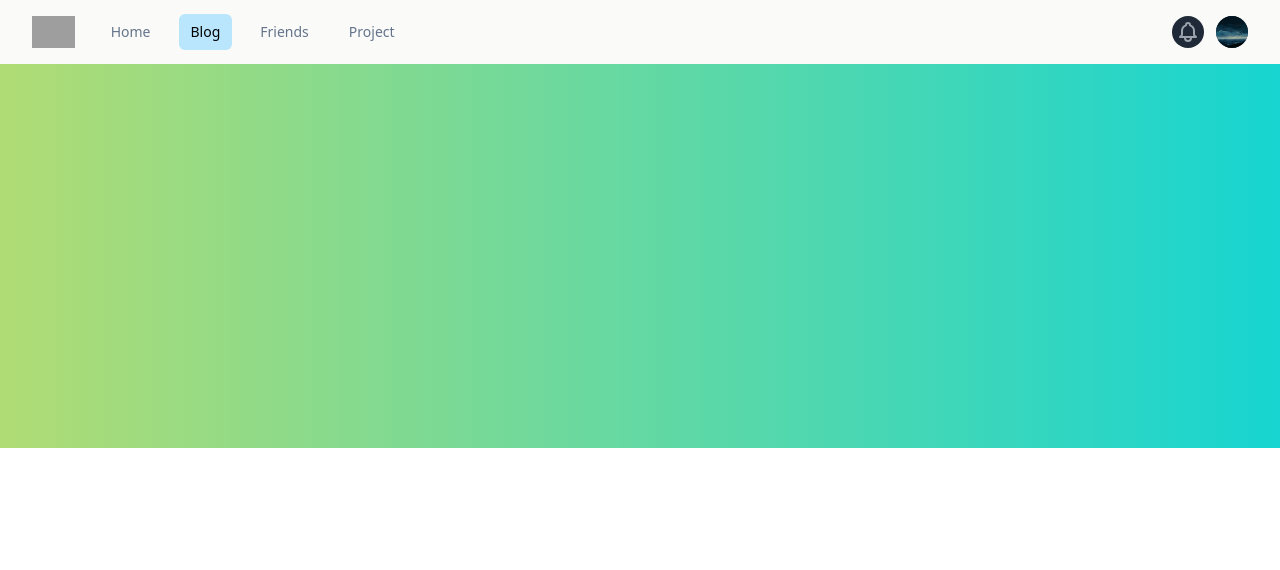
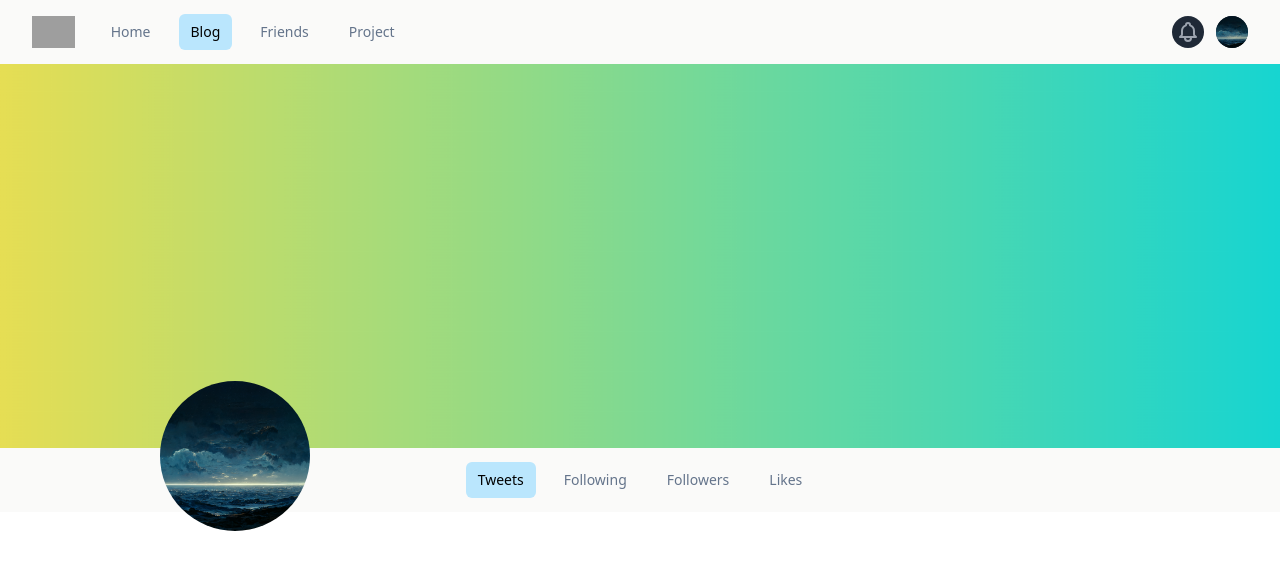
Before and after one commit to scooomaker/BlogChain, a Next.js app: page / in a window 1280 px wide. Shown: the top 570 px of the page. Built offline with nearby package versions, Linux system fonts and the light colour scheme; grey boxes are pictures that could not be loaded.

Commit message:
add LittleNav and fix bg bugs

```diff
--- /dev/null
+++ b/components/LittleNav.tsx
@@ -0,0 +1,79 @@
+import React from 'react'
+import { Disclosure } from '@headlessui/react'
+
+const navigation = [
+  { name: 'Tweets', href: '#', current: true },
+  { name: 'Following', href: '#', current: false },
+  { name: 'Followers', href: '#', current: false },
+  { name: 'Likes', href: '#', current: false },
+]
+
+function classNames(...classes: string[]) {
+  return classes.filter(Boolean).join(' ')
+}
+
+
+const profileImg = '/images/sea1.png'
+
+
+function LittleNav() {
+  return (
+    <>
+      <Disclosure as="nav" className="bg-stone-50 sticky top-0">
+        {({ open }) => (
+          <>
+            <div className="max-w-7xl mx-auto px-2 sm:px-6 lg:px-8">
+
+              {/* main  */}
+              <div className="relative flex items-center justify-between h-16">
+
+                {/* img  */}
+                <div className='h-[150px] w-[150px] flex-1 flex justify-center'>
+                  <img className="imaged" src={profileImg} />
+                  {/* <img className="rounded-full ring-2 -translate-y-6 " src={profileImg} /> */}
+                  {/* I don't know how to uses tailwind to solve this problem, so I use the base css. */}
+                </div>
+                {/* img  */}
+
+                {/* add the navigation item */}
+                <div className="flex-1 flex items-center justify-center">
+                  <div className="flex space-x-4">
+                    {navigation.map((item) => (
+                      <>
+                        <a
+                          key={item.name}
+                          href={item.href}
+                          className={classNames(
+                            item.current ? 'bg-sky-200 text-black' : 'text-slate-500 hover:bg-sky-50 hover:text-inherit',
+                            'px-3 py-2 rounded-md text-sm font-medium'
+                          )}
+                          aria-current={item.current ? 'page' : undefined}
+                        >
+                          {item.name}
+                        </a>
+                      </>
+                    ))}
+                  </div>
+                </div>
+                {/* add the navigation item */}
+
+                <div className='flex-1 flex'>
+
+                </div>
+
+              </div>
+              {/* main  */}
+
+
+            </div>
+
+
+
+          </>
+        )}
+      </Disclosure>
+    </>
+  )
+}
+
+export default LittleNav
--- a/components/Main.tsx
+++ /dev/null
@@ -1,9 +0,0 @@
-import React from 'react'
-
-function Main() {
-  return (
-    <div></div>
-  )
-}
-
-export default Main
--- a/components/Navbar.tsx
+++ b/components/Navbar.tsx
@@ -31,6 +31,7 @@ export default function Navbar() {
         <>
           <div className="max-w-7xl mx-auto px-2 sm:px-6 lg:px-8">
             <div className="relative flex items-center justify-between h-16">
+
               <div className="absolute inset-y-0 left-0 flex items-center sm:hidden">
                 {/* Mobile menu button*/}
                 <Disclosure.Button className="inline-flex items-center justify-center p-2 rounded-md text-gray-400 hover:text-white hover:bg-sky-200
@@ -171,7 +172,7 @@ export default function Navbar() {
 
 
 
-          {/* navigation phone start */}
+          {/* navigation list (phone) start */}
           <Disclosure.Panel className="sm:hidden">
             <div className="px-2 pt-2 pb-3 space-y-1">
               {navigation.map((item) => (
@@ -190,7 +191,7 @@ export default function Navbar() {
               ))}
             </div>
           </Disclosure.Panel>
-          {/* nabigation phone end  */}
+          {/* nabigation list (phone) end  */}
 
         </>
       )}
--- a/pages/index.tsx
+++ b/pages/index.tsx
@@ -1,20 +1,20 @@
 import type { NextPage } from 'next'
 import Head from 'next/head'
 import Image from 'next/image'
+import LittleNav from '../components/LittleNav'
 import Navbar from '../components/Navbar'
 
+const bgImg = '/images/cool-background2.png'
 
 const Home: NextPage = () => {
   return (
     <>
       <Navbar />
 
+      {/* backgroundImage */}
+      <div className='bg-fixed bg-cover bg-no-repeat bg-right-top h-96' style={{ backgroundImage: `url(${bgImg})` }}></div>
 
-
-      <div className='bg-fixed bg-auto bg-no-repeat bg-right-top h-96' style={{ backgroundImage: `url('/images/cool-background2.png')` }}></div>
-
-      <main>
-      </main>
+      <LittleNav />
     </>
 
   )
--- a/styles/globals.css
+++ b/styles/globals.css
@@ -2,29 +2,16 @@
 @tailwind components;
 @tailwind utilities;
 
-/* html,
-body {
-  padding: 0;
-  margin: 0;
-  font-family: -apple-system, BlinkMacSystemFont, Segoe UI, Roboto, Oxygen,
-    Ubuntu, Cantarell, Fira Sans, Droid Sans, Helvetica Neue, sans-serif;
+@layer utilities{
+    .imaged{
+      border-radius: 9999px;
+      transform: translateY(-1.5rem);
+    }
+    @media (max-width: 800px) {
+      .imaged{
+        border-radius: 9999px;
+        display: none;
+      }
+    }
+
 }
-
-a {
-  color: inherit;
-  text-decoration: none;
-}
-
-* {
-  box-sizing: border-box;
-}
-
-@media (prefers-color-scheme: dark) {
-  html {
-    color-scheme: dark;
-  }
-  body {
-    color: white;
-    background: black;
-  }
-} */
```
Also changed, not shown: tailwind.config.js (line endings or trailing spaces).
